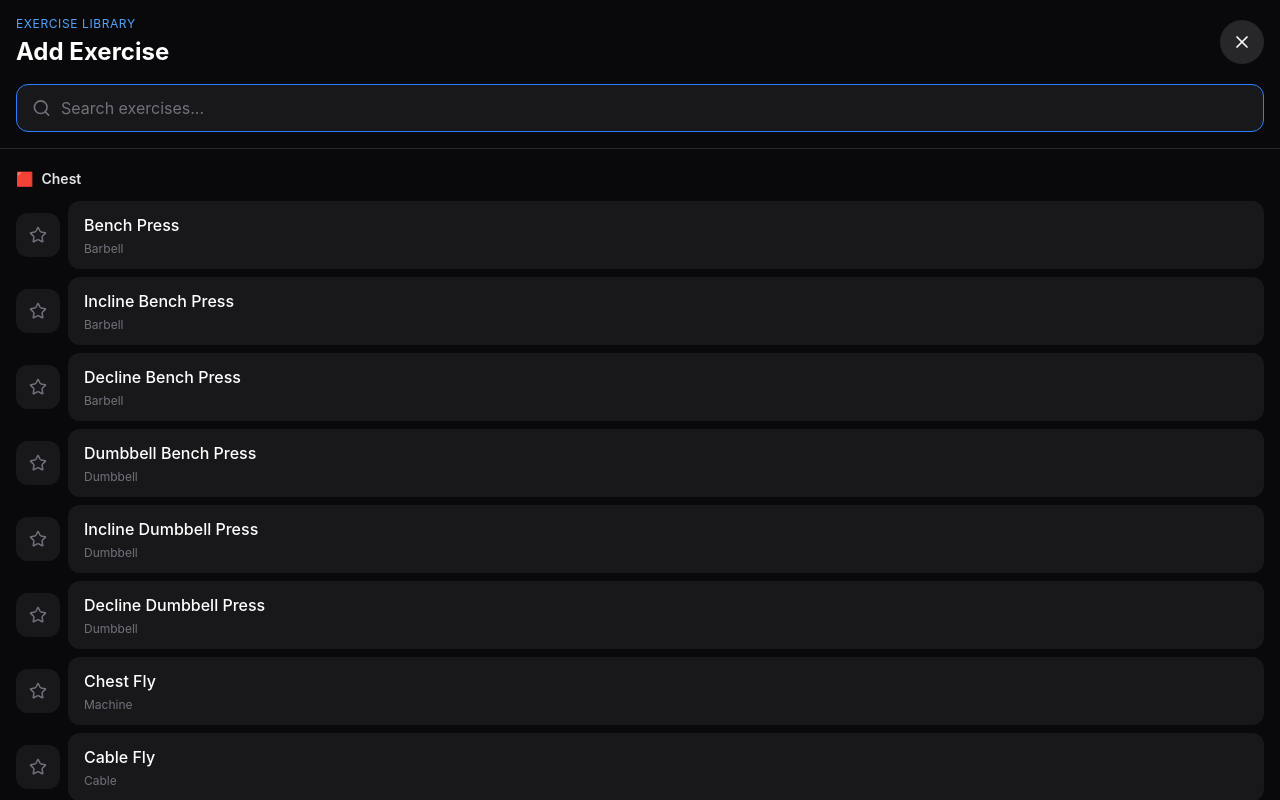
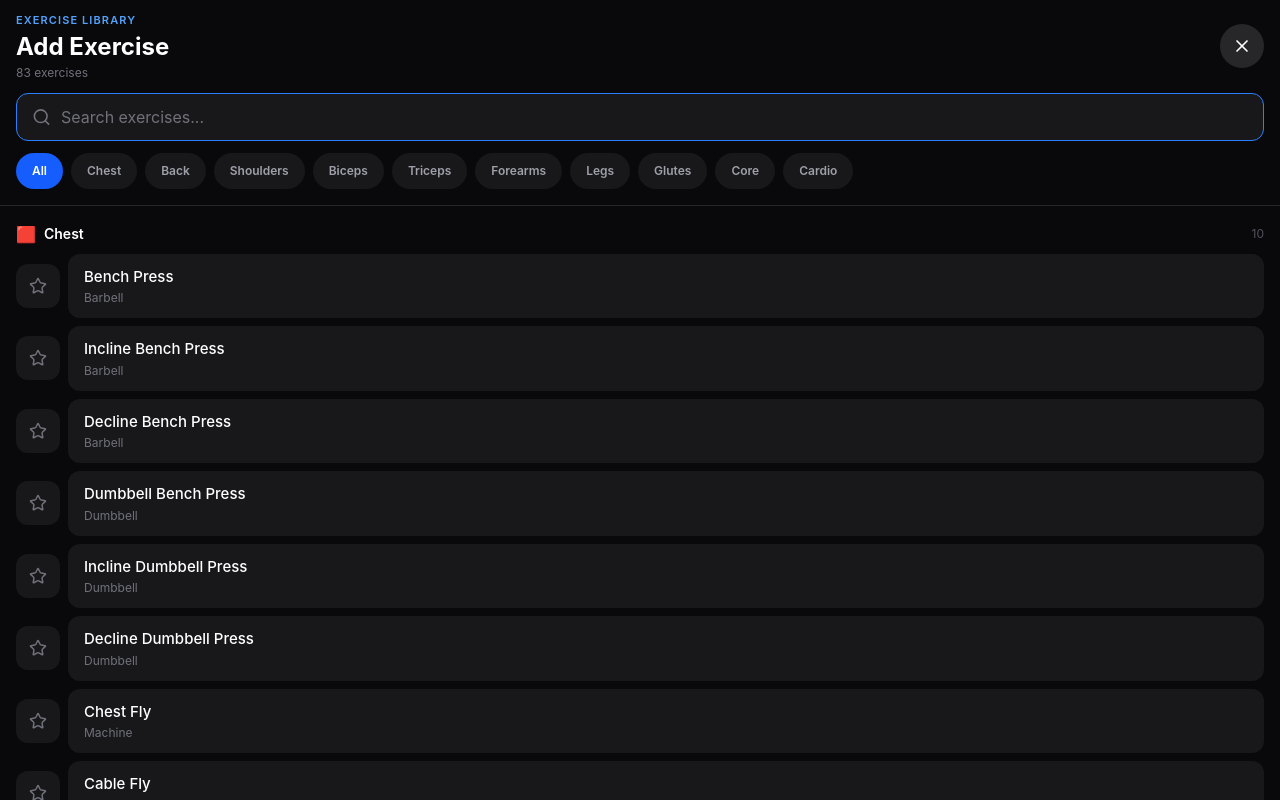
Before and after one commit to ankitsharma1310/workout-tracker, a React (Vite) app: page /workout in a window 1280 px wide. Both pictures are taken after typing "Sample" into the empty fields and a click on the button "Add Exercise". Built offline with nearby package versions, Linux system fonts and the light colour scheme.

Commit message:
fix: exercise picker type

```diff
--- a/src/components/exercise/ExercisePicker.tsx
+++ b/src/components/exercise/ExercisePicker.tsx
@@ -16,43 +16,67 @@ type Props = {
   onSelect(exercise: Exercise): void;
 };
 
+const muscleGroups = [
+  "All",
+  "Chest",
+  "Back",
+  "Shoulders",
+  "Biceps",
+  "Triceps",
+  "Forearms",
+  "Legs",
+  "Glutes",
+  "Core",
+  "Cardio",
+];
+
 export default function ExercisePicker({
   open,
   onClose,
   onSelect,
 }: Props) {
-  const [search, setSearch] =
-    useState("");
+  const [search, setSearch] = useState("");
+  const [selectedGroup, setSelectedGroup] =
+    useState("All");
 
   const {
     favorites,
     toggle,
-  } =
-    useFavoriteExerciseStore();
+  } = useFavoriteExerciseStore();
 
-  const filtered =
-    useMemo(
-      () =>
-        exerciseLibrary.filter(
-          exercise =>
+  const searchTerm = search.trim().toLowerCase();
+
+  const filtered = useMemo(() => {
+    return exerciseLibrary.filter(exercise => {
+      const matchesGroup =
+        selectedGroup === "All" ||
+        exercise.muscleGroup === selectedGroup;
+
+      const matchesSearch =
+        !searchTerm ||
         exercise.name
           .toLowerCase()
-              .includes(
-                search.toLowerCase(),
+          .includes(searchTerm) ||
+        exercise.equipment
+          .toLowerCase()
+          .includes(searchTerm) ||
+        exercise.muscleGroup
+          .toLowerCase()
+          .includes(searchTerm);
+
+      return matchesGroup && matchesSearch;
+    });
+  }, [selectedGroup, searchTerm]);
+
+  const favoriteItems = useMemo(
+    () =>
+      filtered.filter(exercise =>
+        favorites.includes(exercise.name),
       ),
-        ),
-      [search],
+    [filtered, favorites],
   );
 
-  const favoriteItems =
-    filtered.filter(exercise =>
-      favorites.includes(
-        exercise.name,
-      ),
-    );
-
-  const grouped =
-    useMemo(() => {
+  const grouped = useMemo(() => {
     const groups: Record<
       string,
       typeof filtered
@@ -61,24 +85,16 @@ export default function ExercisePicker({
     filtered
       .filter(
         exercise =>
-            !favorites.includes(
-              exercise.name,
-            ),
+          !favorites.includes(exercise.name),
       )
       .forEach(exercise => {
-          if (
-            !groups[
-              exercise.muscleGroup
-            ]
-          ) {
-            groups[
-              exercise.muscleGroup
-            ] = [];
+        if (!groups[exercise.muscleGroup]) {
+          groups[exercise.muscleGroup] = [];
         }
 
-          groups[
-            exercise.muscleGroup
-          ].push(exercise);
+        groups[exercise.muscleGroup].push(
+          exercise,
+        );
       });
 
     return groups;
@@ -90,20 +106,31 @@ export default function ExercisePicker({
     onSelect({
       id: crypto.randomUUID(),
       name: exercise.name,
-      muscleGroup:
-        exercise.muscleGroup,
+      muscleGroup: exercise.muscleGroup,
       sets: [],
     });
 
     onClose();
     setSearch("");
+    setSelectedGroup("All");
+  }
+
+  function handleClose() {
+    onClose();
+    setSearch("");
+    setSelectedGroup("All");
   }
 
   if (!open) return null;
 
   const renderExercise = (
     exercise: (typeof exerciseLibrary)[number],
-  ) => (
+  ) => {
+    const isFavorite = favorites.includes(
+      exercise.name,
+    );
+
+    return (
       <div
         key={exercise.name}
         className="flex items-center gap-2"
@@ -114,20 +141,22 @@ export default function ExercisePicker({
             toggle(exercise.name)
           }
           aria-label={
-          favorites.includes(
-            exercise.name,
-          )
+            isFavorite
               ? `Remove ${exercise.name} from favorites`
               : `Favorite ${exercise.name}`
           }
-        className="flex h-11 w-11 shrink-0 items-center justify-center rounded-xl bg-zinc-900 text-zinc-500 active:scale-95"
+          className={[
+            "flex h-11 w-11 shrink-0",
+            "items-center justify-center",
+            "rounded-xl bg-zinc-900",
+            "text-zinc-500",
+            "active:scale-95",
+          ].join(" ")}
         >
           <Star
             size={18}
             className={
-            favorites.includes(
-              exercise.name,
-            )
+              isFavorite
                 ? "fill-yellow-400 text-yellow-400"
                 : ""
             }
@@ -139,45 +168,66 @@ export default function ExercisePicker({
           onClick={() =>
             select(exercise)
           }
-        className="min-w-0 flex-1 rounded-xl bg-zinc-900 px-4 py-3 text-left active:bg-zinc-800"
+          className={[
+            "min-w-0 flex-1",
+            "rounded-xl bg-zinc-900",
+            "px-4 py-3",
+            "text-left",
+            "active:bg-zinc-800",
+          ].join(" ")}
         >
-        <div className="font-medium">
+          <div className="truncate text-[15px] font-medium">
             {exercise.name}
           </div>
 
-        <div className="mt-1 text-xs text-zinc-500">
+          <div className="mt-0.5 text-xs text-zinc-500">
             {exercise.equipment}
           </div>
         </button>
       </div>
     );
+  };
+
+  const showingSearchResults =
+    searchTerm.length > 0;
 
   return (
     <div className="fixed inset-0 z-50 bg-zinc-950 text-white">
-      <div className="flex min-h-dvh flex-col pt-[max(env(safe-area-inset-top),16px)]">
-        <div className="border-b border-zinc-800 px-4 pb-4">
+      <div className="flex min-h-dvh flex-col pt-[max(env(safe-area-inset-top),12px)]">
+
+        {/* HEADER */}
+        <div className="border-b border-zinc-800 px-4 pb-3">
+
           <div className="flex items-center justify-between">
+
             <div>
-              <div className="text-xs uppercase tracking-wider text-blue-400">
+              <div className="text-[11px] font-semibold uppercase tracking-widest text-blue-400">
                 Exercise Library
               </div>
 
-              <h2 className="mt-1 text-2xl font-bold">
+              <h2 className="mt-0.5 text-2xl font-bold">
                 Add Exercise
               </h2>
+
+              <p className="mt-0.5 text-xs text-zinc-500">
+                {exerciseLibrary.length} exercises
+              </p>
             </div>
 
             <button
               type="button"
-              onClick={onClose}
+              onClick={handleClose}
               aria-label="Close exercise picker"
               className="flex h-11 w-11 items-center justify-center rounded-full bg-zinc-800 active:scale-95"
             >
               <X size={20} />
             </button>
+
           </div>
 
-          <div className="relative mt-4">
+          {/* SEARCH */}
+          <div className="relative mt-3">
+
             <Search
               size={19}
               className="pointer-events-none absolute left-4 top-1/2 -translate-y-1/2 text-zinc-500"
@@ -191,17 +241,114 @@ export default function ExercisePicker({
                 setSearch(e.target.value)
               }
               placeholder="Search exercises..."
-              className="h-12 w-full rounded-xl border border-zinc-800 bg-zinc-900 pl-11 pr-4 outline-none focus:border-blue-500"
+              className={[
+                "h-12 w-full",
+                "rounded-xl",
+                "border border-zinc-800",
+                "bg-zinc-900",
+                "pl-11 pr-4",
+                "text-base",
+                "outline-none",
+                "focus:border-blue-500",
+              ].join(" ")}
             />
+
+          </div>
+
+          {/* MUSCLE FILTERS */}
+          {!showingSearchResults && (
+            <div className="mt-3 -mx-4 overflow-x-auto px-4 scrollbar-none">
+              <div className="flex w-max gap-2 pb-1">
+
+                {muscleGroups.map(group => {
+                  const active =
+                    selectedGroup === group;
+
+                  return (
+                    <button
+                      key={group}
+                      type="button"
+                      onClick={() =>
+                        setSelectedGroup(group)
+                      }
+                      className={[
+                        "h-9 rounded-full px-4",
+                        "text-xs font-semibold",
+                        "whitespace-nowrap",
+                        "transition",
+                        active
+                          ? "bg-blue-600 text-white"
+                          : "bg-zinc-900 text-zinc-400",
+                      ].join(" ")}
+                    >
+                      {group}
+                    </button>
+                  );
+                })}
+
               </div>
             </div>
+          )}
 
-        <div className="flex-1 overflow-y-auto px-4 pb-[max(env(safe-area-inset-bottom),24px)] pt-5">
+        </div>
+
+        {/* CONTENT */}
+        <div className="flex-1 overflow-y-auto px-4 pb-[max(env(safe-area-inset-bottom),24px)] pt-4">
+
+          {/* SEARCH RESULTS */}
+          {showingSearchResults ? (
+            <>
+              <div className="mb-3 text-xs font-semibold uppercase tracking-wider text-zinc-500">
+                {filtered.length} result
+                {filtered.length !== 1
+                  ? "s"
+                  : ""}
+              </div>
+
+              {filtered.length > 0 ? (
+                <div className="space-y-2">
+                  {filtered.map(
+                    renderExercise,
+                  )}
+                </div>
+              ) : (
+                <div className="py-16 text-center">
+                  <Search
+                    size={30}
+                    className="mx-auto text-zinc-700"
+                  />
+
+                  <div className="mt-3 text-base font-semibold">
+                    No exercises found
+                  </div>
+
+                  <div className="mt-1 text-sm text-zinc-500">
+                    Try another exercise name,
+                    muscle group, or equipment.
+                  </div>
+                </div>
+              )}
+            </>
+          ) : (
+            <>
+              {/* FAVORITES */}
               {favoriteItems.length > 0 && (
-            <section className="mb-7">
-              <div className="mb-3 flex items-center gap-2 text-sm font-semibold text-yellow-400">
-                <Star size={16} className="fill-yellow-400" />
+                <section className="mb-6">
+
+                  <div className="mb-2 flex items-center justify-between">
+
+                    <div className="flex items-center gap-2 text-sm font-semibold text-yellow-400">
+                      <Star
+                        size={15}
+                        className="fill-yellow-400"
+                      />
                       Favorites
+                    </div>
+
+                    <span className="text-xs text-zinc-600">
+                      {favoriteItems.length}
+                    </span>
+
                   </div>
 
                   <div className="space-y-2">
@@ -209,21 +356,37 @@ export default function ExercisePicker({
                       renderExercise,
                     )}
                   </div>
+
                 </section>
               )}
 
+              {/* GROUPS */}
               {Object.entries(grouped).map(
                 ([group, exercises]) => (
                   <section
                     key={group}
-                className="mb-7"
+                    className="mb-6"
                   >
-                <div className="mb-3 flex items-center gap-2 text-sm font-semibold text-zinc-200">
-                  <span>
+
+                    <div className="mb-2 flex items-center justify-between">
+
+                      <div className="flex items-center gap-2">
+
+                        <span className="text-base">
                           {muscleIcons[group] ??
                             "•"}
                         </span>
-                  <span>{group}</span>
+
+                        <span className="text-sm font-semibold">
+                          {group}
+                        </span>
+
+                      </div>
+
+                      <span className="text-xs text-zinc-600">
+                        {exercises.length}
+                      </span>
+
                     </div>
 
                     <div className="space-y-2">
@@ -231,21 +394,13 @@ export default function ExercisePicker({
                         renderExercise,
                       )}
                     </div>
+
                   </section>
                 ),
               )}
+            </>
+          )}
 
-          {filtered.length === 0 && (
-            <div className="py-16 text-center">
-              <div className="text-lg font-semibold">
-                No exercises found
-              </div>
-
-              <div className="mt-1 text-sm text-zinc-500">
-                Try a different search.
-              </div>
-            </div>
-          )}
         </div>
       </div>
     </div>
```
Lines whose indentation alone changed are shown as unchanged.
